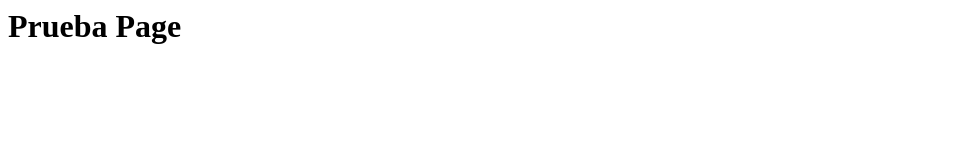
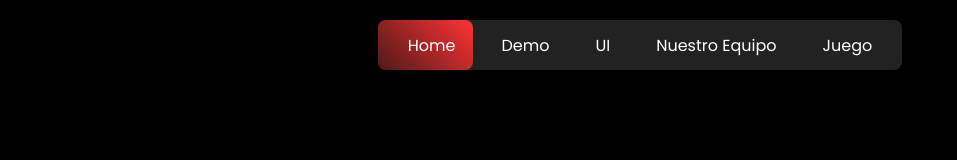
Before and after one commit to CristianMera25/WebGrupo5Videojuegos.github.io, a plain HTML site: page index.html in a window 1280 px wide. Shown: the whole page, without its empty margins (0-957 px from the left). Drawn offline with Linux system fonts and the light colour scheme.

Commit message:
Primer versión Menu de navegacion principal
Cree el archivo de estilos que se le aplican a la página principal index.html, y cree la primer versión del menú de navegación digital que siempre esta fijo en la parte superior

```diff
--- a/index.html
+++ b/index.html
@@ -1 +1,21 @@
-<h1>Prueba Page</h1>
+<!DOCTYPE html>
+<html lang="es">
+<head>
+    <meta charset="UTF-8">
+    <meta name="viewport" content="width=device-width, initial-scale=1.0">
+    <title>Index</title>
+    <link rel="stylesheet" href="styles/indexStyle.css">
+</head>
+<body>
+    <nav class="main-nav">
+        <div class="nav-container">
+            <a href="">Home</a>
+            <a href="">Demo</a>
+            <a href="">UI</a>
+            <a href="">Nuestro Equipo</a>
+            <a href="">Juego</a>
+            <span></span>
+        </div>
+    </nav>
+</body>
+</html>
--- /dev/null
+++ b/styles/indexStyle.css
@@ -0,0 +1,82 @@
+/* Fuentes Importadas */
+@import url('https://fonts.googleapis.com/css2?family=Poppins:wght@400;600&display=swap');
+
+* {
+    margin: 0;
+    padding: 0;
+    box-sizing: border-box;
+    font-family: 'Poppins', sans-serif;
+}
+
+body {
+    min-height: 100vh;
+    background-color: #000;
+    padding-top: 70px; /* espacio para que el nav no tape el contenido */
+}
+
+.main-nav {
+    position: fixed;
+    top: 20px;
+    left: 0;
+    width: 100%;              /* ocupa todo el ancho */
+    background: transparent;  /* fondo transparente, el contenedor tendrá el fondo */
+    display: flex;
+    justify-content: center;  /* centra el contenedor */
+    z-index: 1000;
+}
+
+.nav-container {
+    position: relative;
+    width: 524px;             /* el mismo ancho que tenías antes */
+    height: 50px;
+    background-color: #222;
+    border-radius: 8px;
+    display: flex;
+    justify-content: center;
+    align-items: center;
+}
+
+.nav-container a {
+    position: relative;
+    display: inline-block;
+    font-size: 1em;
+    font-weight: 500;
+    color: #fff;
+    text-decoration: none;
+    padding: 0 23px;
+    z-index: 1;
+}
+
+.nav-container span {
+    position: absolute;
+    top: 0;
+    left: 0;
+    width: 95px;
+    height: 100%;
+    background: linear-gradient(45deg, #4f1919, #ff3333);
+    border-radius: 8px;
+    transition: .6s;
+}
+
+/* Hover dinámico */
+.main-nav a:nth-child(1):hover ~ span {
+    left: 0;
+}
+
+.main-nav a:nth-child(2):hover ~ span {
+    left: 95px;
+}
+
+.main-nav a:nth-child(3):hover ~ span {
+    left: 200px;
+    width: 50px;
+}
+
+.main-nav a:nth-child(4):hover ~ span {
+    left: 270px;
+    width: 135px;
+}
+
+.main-nav a:nth-child(5):hover ~ span {
+    left: 430px;
+}
```
